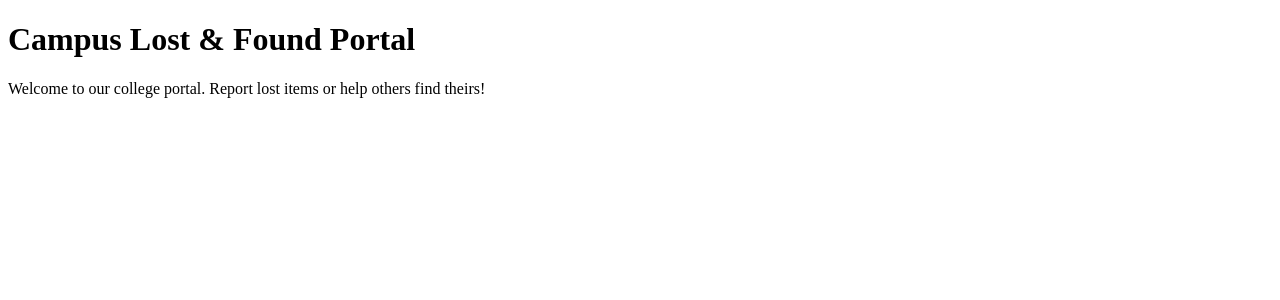
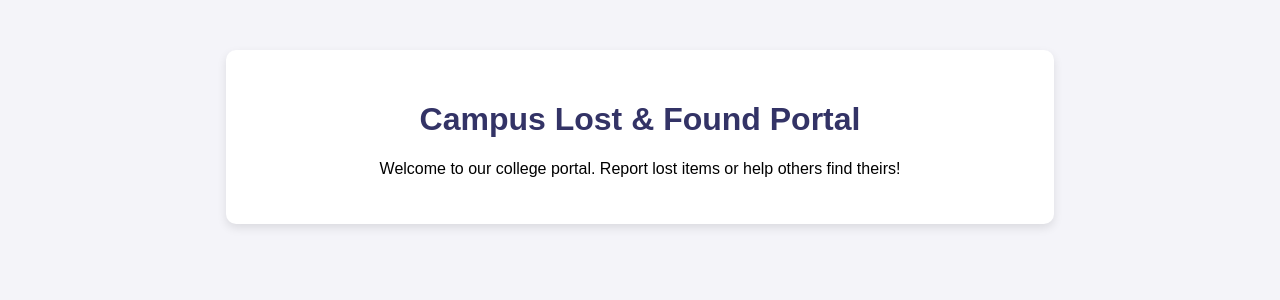
Before and after one commit to preksha-rawat/campus-lost-found, a Flask app: page / in a window 1280 px wide. Shown: the top 300 px of the page. Run offline with Flask 3, Linux system fonts and the light colour scheme.

Commit message:
added basic css and linked it to html

```diff
--- /dev/null
+++ b/static/style.css
@@ -0,0 +1,23 @@
+/* This makes the background light grey and changes the font */
+body {
+    font-family: Arial, sans-serif;
+    background-color: #f4f4f9;
+    margin: 0;
+    padding: 0;
+}
+
+/* This creates a clean white card for our text to sit inside */
+.container {
+    width: 60%;
+    margin: 50px auto;
+    background: white;
+    padding: 30px;
+    border-radius: 10px;
+    box-shadow: 0px 4px 10px rgba(0,0,0,0.1);
+    text-align: center;
+}
+
+/* This makes the main heading dark blue */
+h1 {
+    color: #333366;
+}
--- a/templates/index.html
+++ b/templates/index.html
@@ -4,6 +4,7 @@
     <meta charset="UTF-8">
     <meta name="viewport" content="width=device-width, initial-scale=1.0">
     <title>Campus Lost & Found</title>
+    <link rel="stylesheet" href="{{ url_for('static', filename='style.css') }}">
 </head>
 <body>
 
```
